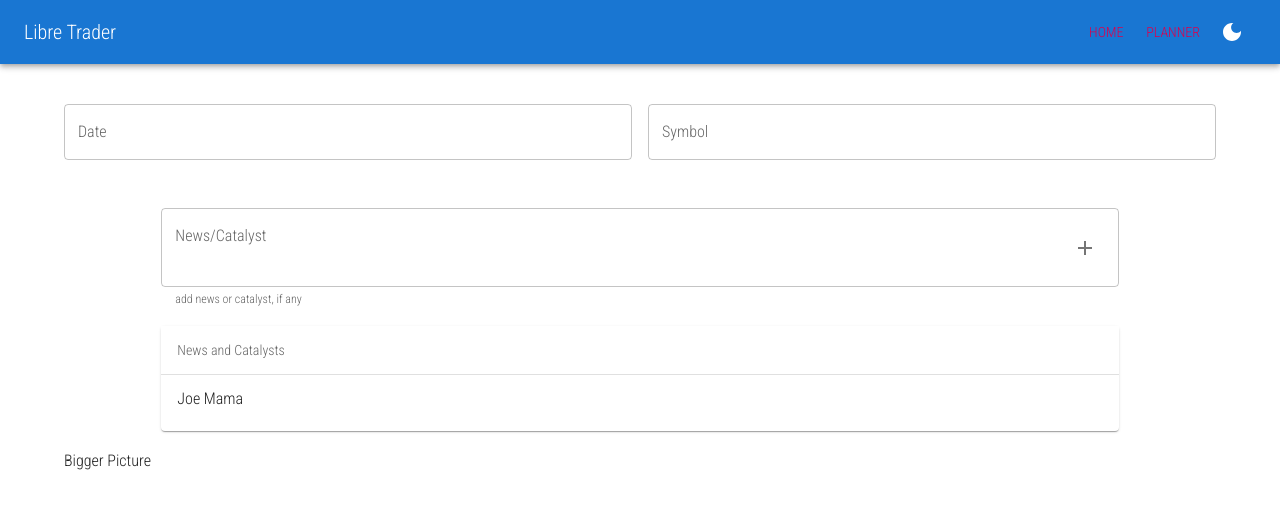
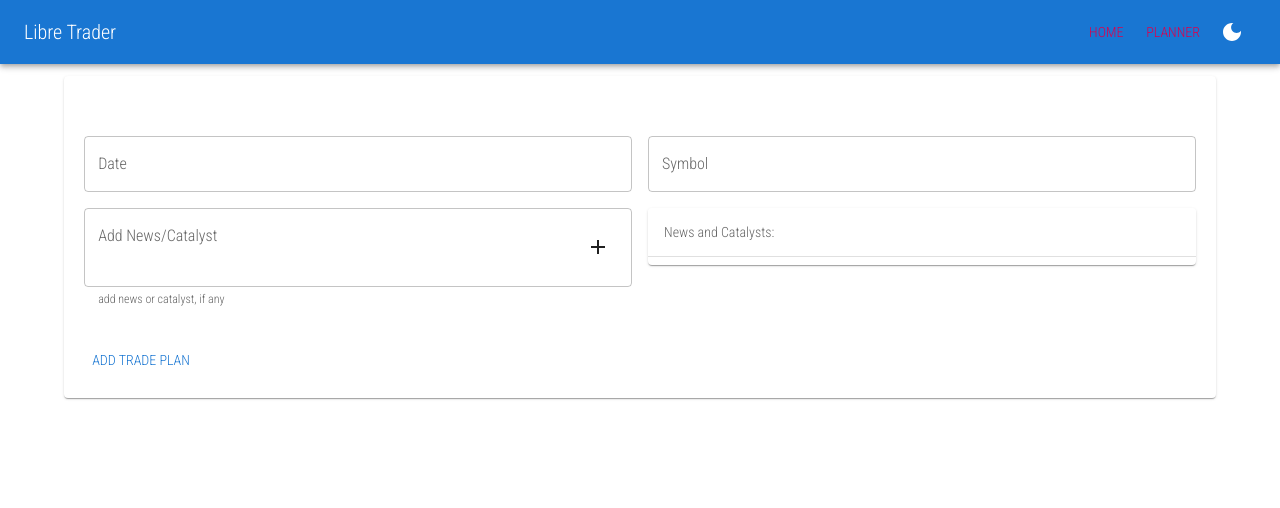
Before and after one commit to oze4/LibreTrader, a React app in the folder frontend/: page /planner in a window 1280 px wide. Shown: the top 508 px of the page. Built offline with nearby package versions, Linux system fonts and the light colour scheme.

Commit message:
feat(frontend): continue adding to TradePlanForm

```diff
--- a/frontend/src/components/TradePlan/index.js
+++ /dev/null
@@ -1,129 +0,0 @@
-import React, { useState, Fragment } from "react";
-import {
-  Grid,
-  Typography,
-  InputAdornment,
-  TextField,
-  IconButton,
-  List,
-  ListItem,
-  ListItemText,
-  ListSubheader,
-  Box,
-  Paper,
-  Divider,
-} from "@mui/material";
-import { Add as AddIcon, IndeterminateCheckBox } from "@mui/icons-material";
-
-const TextFieldFilled = (props) => (
-  <TextField {...props} color="secondary" variant="filled" />
-);
-
-export default function TradePlan() {
-  const [currentNewsCatalyst, setCurrentNewsCatalyst] = useState(undefined);
-  const [state, setState] = useState({
-    biggerPicture: "",
-    date: Date.now(),
-    symbol: "",
-    newsAndCatalysts: [],
-  });
-
-  const handleAddNewsOrCatalyst = () => {
-    const c = { ...state };
-    c.newsAndCatalysts.push(currentNewsCatalyst);
-    setCurrentNewsCatalyst("");
-    setState(c);
-  };
-
-  const handleTextFieldChange = (event, propertyName) => {
-    const c = { ...state };
-    c[propertyName] = event.target.value;
-    setState(c);
-  };
-
-  return (
-    <Grid
-      container
-      justifyContent="center"
-      alignItems="center"
-      spacing={2}
-      marginTop="3vh"
-    >
-      {/* DATE */}
-      <Grid item xs={12} md={6}>
-        <TextField
-          fullWidth
-          onChange={(e) => handleTextFieldChange(e, "date")}
-          label="Date"
-        />
-      </Grid>
-
-      {/* TICKER SYMBOL */}
-      <Grid item xs={12} md={6}>
-        <TextField
-          fullWidth
-          onChange={(e) => handleTextFieldChange(e, "symbol")}
-          label="Symbol"
-          placeholder="TSLA"
-        />
-      </Grid>
-
-      {/* NEWS AND CATALYSTS */}
-      <Grid item xs={10} marginTop="4vh">
-        <TextField
-          fullWidth
-          multiline
-          rows={2}
-          value={currentNewsCatalyst}
-          onChange={(e) => setCurrentNewsCatalyst(e.target.value)}
-          label="News/Catalyst"
-          helperText="add news or catalyst, if any"
-          InputProps={{
-            endAdornment: (
-              <InputAdornment position="end">
-                <IconButton
-                  onClick={(e) => {
-                    handleAddNewsOrCatalyst();
-                    console.log(state, currentNewsCatalyst);
-                  }}
-                >
-                  <AddIcon />
-                </IconButton>
-              </InputAdornment>
-            ),
-          }}
-        />
-      </Grid>
-      <Grid item xs={10}>
-        <Paper elevation={1}>
-          <List subheader={<ListSubheader>News and Catalysts</ListSubheader>}>
-            <Divider />
-            <ListItem>
-              <ListItemText primary="Joe Mama" />
-            </ListItem>
-            {state.newsAndCatalysts.map((news, index) => {
-              return (
-                <Fragment key={"" + news.length + index}>
-                  <Divider />
-                  <ListItem>
-                    <ListItemText
-                      primary={news}
-                      secondary={"" + news.length + index}
-                    />
-                  </ListItem>
-                </Fragment>
-              );
-            })}
-          </List>
-        </Paper>
-      </Grid>
-
-      <Grid item xs={12}>
-        <Typography variant="subtitle1">Bigger Picture</Typography>
-        <Typography variant="p">
-          {state.biggerPicture ?? state.biggerPicture}
-        </Typography>
-      </Grid>
-    </Grid>
-  );
-}
--- /dev/null
+++ b/frontend/src/components/TradePlanForm/index.js
@@ -0,0 +1,107 @@
+import React, { useState, useRef, Fragment, useEffect } from "react";
+import { Grid, InputAdornment, TextField, IconButton, List, ListItem, ListItemText, ListSubheader, Paper, Divider, Button, Tooltip } from "@mui/material";
+import { Add as AddIcon, Delete as DeleteIcon } from "@mui/icons-material";
+
+export default function TradePlan({ onSubmit }) {
+  const newsRef = useRef(null);
+  const [currentNewsCatalyst, setCurrentNewsCatalyst] = useState(undefined);
+  const [state, setState] = useState({
+    biggerPicture: "",
+    date: Date.now(),
+    symbol: "",
+    newsAndCatalysts: [],
+  });
+
+  useEffect(() => {
+    const newsRefEl = newsRef.current;
+    if (newsRefEl) {
+      newsRefEl.scrollTop = newsRefEl.scrollHeight
+    }
+  }, [currentNewsCatalyst]);
+
+  const handleAddNewsOrCatalyst = () => {
+    if (currentNewsCatalyst) {
+      const c = { ...state };
+      c.newsAndCatalysts.push(currentNewsCatalyst);
+      setCurrentNewsCatalyst("");
+      setState(c);
+    }
+  };
+
+  const handleTextFieldChange = (event, propertyName) => {
+    const c = { ...state };
+    c[propertyName] = event.target.value;
+    setState(c);
+  };
+
+  const handleRemoveNews = (index) => {
+    const c = { ...state };
+    c.newsAndCatalysts.splice(index, 1);
+    setState(c);
+  }
+
+  return (
+    <Grid container spacing={2} marginTop="3vh">
+      {/* DATE */}
+      <Grid item xs={12} md={6}>
+        <TextField fullWidth onChange={(e) => handleTextFieldChange(e, "date")} label="Date" />
+      </Grid>
+
+      {/* TICKER SYMBOL */}
+      <Grid item xs={12} md={6}>
+        <TextField fullWidth onChange={(e) => handleTextFieldChange(e, "symbol")} label="Symbol" placeholder="TSLA" />
+      </Grid>
+
+      {/* NEWS AND CATALYSTS */}
+      <Grid item xs={6}>
+        <TextField
+          fullWidth
+          multiline
+          rows={2}
+          value={currentNewsCatalyst}
+          onChange={(e) => setCurrentNewsCatalyst(e.target.value)}
+          label="Add News/Catalyst"
+          helperText="add news or catalyst, if any"
+          InputProps={{
+            endAdornment: (
+                <IconButton color="inherit" onClick={handleAddNewsOrCatalyst}>
+                  <AddIcon />
+                </IconButton>
+            ),
+          }}
+        />
+      </Grid>
+
+      {/* DISPLAY NEWS AND CATALYSTS */}
+      <Grid item xs={6}>
+        <Paper ref={newsRef} elevation={1} sx={{ maxHeight: "300px", overflow: "auto" }}>
+          <List subheader={<ListSubheader>News and Catalysts:</ListSubheader>}>
+            <Divider />
+            {state.newsAndCatalysts.map((news, index) => {
+              return (
+                <Fragment key={"" + news.length + index}>
+                  <Divider />
+                  <ListItem
+                    secondaryAction={
+                      <Tooltip arrow title="remove">
+                        <IconButton color="inherit" edge="end" onClick={() => handleRemoveNews(index)}>
+                          <DeleteIcon />
+                        </IconButton>
+                      </Tooltip>
+                    }
+                  >
+                    <ListItemText primary={news} />
+                  </ListItem>
+                </Fragment>
+              );
+            })}
+          </List>
+        </Paper>
+      </Grid>
+
+      <Grid item marginTop="2vh">
+        <Button onClick={() => onSubmit(state)}>Add Trade Plan</Button>
+      </Grid>
+    </Grid>
+  );
+}
--- a/frontend/src/components/index.js
+++ b/frontend/src/components/index.js
@@ -1,2 +1,2 @@
 export { default as Topbar } from "./Topbar";
-export { default as TradePlan } from "./TradePlan";
+export { default as TradePlanForm } from "./TradePlanForm";
--- a/frontend/src/pages/Planner/index.js
+++ b/frontend/src/pages/Planner/index.js
@@ -1,7 +1,19 @@
-import React, { useState } from "react";
+import React, { useState, Fragment } from "react";
 
-import { TradePlan } from "@/components";
+import { TradePlanForm } from "@/components";
+import { Paper, Box, Grid } from "@mui/material";
 
 export default function Planner() {
-  return <TradePlan />;
+  const [tradePlans, setTradePlans] = useState(undefined);
+
+  return (
+    <Grid container>
+      <Grid item xs={12}>
+        <Paper sx={{ padding: "1.75%", marginTop: "1%" }}>
+          <TradePlanForm onSubmit={(data) => alert(data)} />
+        </Paper>
+      </Grid>
+      {tradePlans && tradePlans.length && tradePlans.map((tradePlan, index) => {})}
+    </Grid>
+  );
 }
--- a/frontend/src/theme/themes.js
+++ b/frontend/src/theme/themes.js
@@ -77,62 +77,65 @@ export const lightMode = {
 
 export const darkMode = {
   palette: {
-    type: "dark",
+    type: 'dark',
     primary: {
-      main: "#90caf9",
+      main: '#90caf9',
+      secondary: 'rgba(255, 255, 255, 0.7)'
     },
     secondary: {
-      main: "#f48fb1",
+      main: '#f48fb1',
     },
     background: {
-      default: "#212121",
-      paper: "#424242",
+      default: '#212121',
+      paper: '#424242',
     },
     text: {
-      primary: "#fff",
+      primary: '#fff',
+      secondary: 'rgba(255, 255, 255, 0.7)'
     },
+    divider: 'rgba(255,255,255,0.12)'
   },
   props: {
     MuiTooltip: {
       arrow: true,
     },
     MuiButton: {
-      size: "small",
+      size: 'small',
     },
     MuiButtonGroup: {
-      size: "small",
+      size: 'small',
     },
     MuiCheckbox: {
-      size: "small",
+      size: 'small',
     },
     MuiFab: {
-      size: "small",
+      size: 'small',
     },
     MuiFormControl: {
-      margin: "dense",
-      size: "small",
+      margin: 'dense',
+      size: 'small',
     },
     MuiFormHelperText: {
-      margin: "dense",
+      margin: 'dense',
     },
     MuiIconButton: {
-      size: "small",
+      size: 'small',
     },
     MuiInputBase: {
-      margin: "dense",
+      margin: 'dense',
     },
     MuiInputLabel: {
-      margin: "dense",
+      margin: 'dense',
     },
     MuiRadio: {
-      size: "small",
+      size: 'small',
     },
     MuiSwitch: {
-      size: "small",
+      size: 'small',
     },
     MuiTextField: {
-      margin: "dense",
-      size: "small",
+      margin: 'dense',
+      size: 'small',
     },
     MuiList: {
       dense: true,
@@ -141,10 +144,10 @@ export const darkMode = {
       dense: true,
     },
     MuiTable: {
-      size: "small",
+      size: 'small',
     },
   },
   typography: {
-    fontFamily: "Roboto Condensed",
+    fontFamily: 'Roboto Condensed',
   },
-};
+}
```
Also changed, not shown: frontend/src/components/TradePlanForm/schema.prototype.js (renamed from frontend/src/components/TradePlan/schema.prototype.js).
